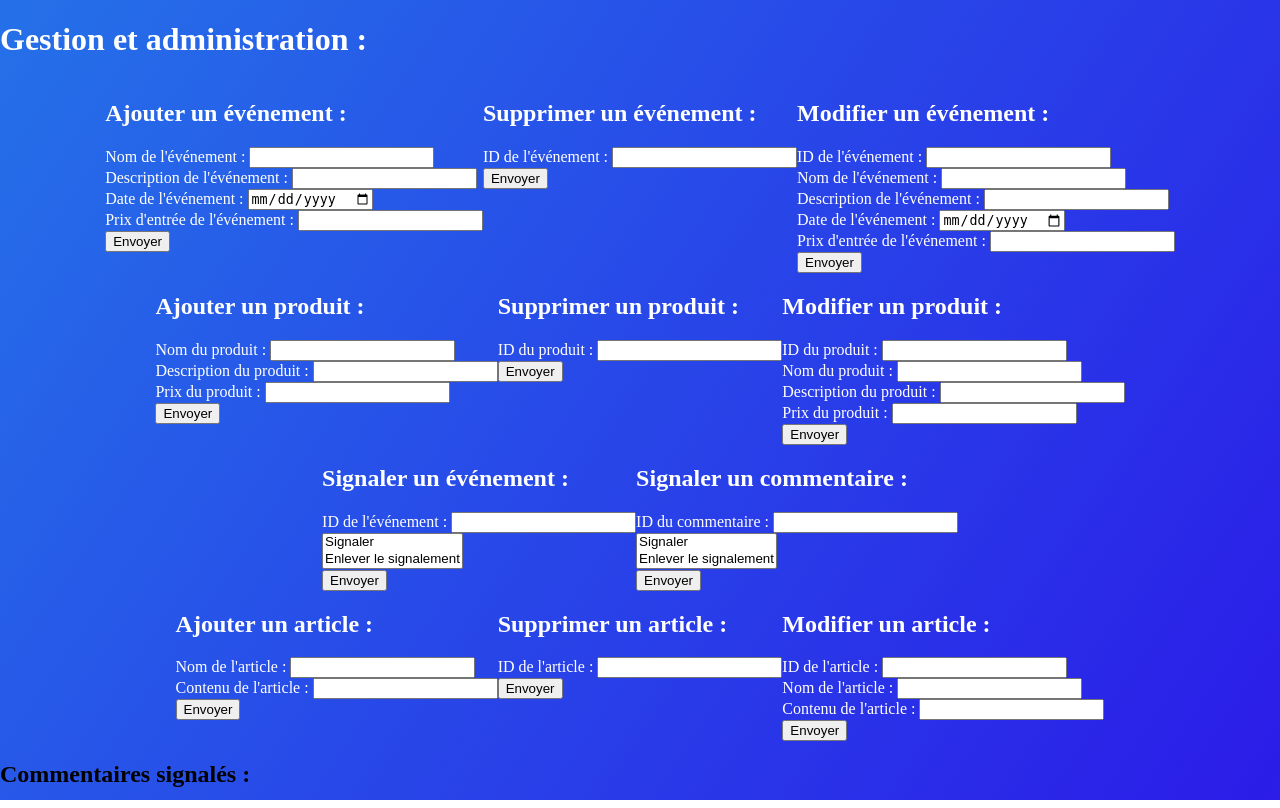
After one commit to AHIsma/ProjetWeb, a PHP site: page /Backoffice.php in a window 1280 px wide. The commit adds this page. Run offline with PHP 8.4, Linux system fonts and the light colour scheme; data that the repository does not hold is empty.

Commit message:
Add files via upload

```diff
--- /dev/null
+++ b/api/Backoffice.php
@@ -0,0 +1,238 @@
+<!DOCTYPE html>
+<html lang="fr">
+
+<head>
+    <meta charset="utf-8">
+    <title>Back-office</title>
+    <link rel="stylesheet" href="style.css">
+    <script src="https://code.jquery.com/jquery-3.4.1.js"
+        integrity="sha256-WpOohJOqMqqyKL9FccASB9O0KwACQJpFTUBLTYOVvVU=" crossorigin="anonymous">
+    </script>
+    <script src="scriptBackOffice.js"></script>
+</head>
+
+<body>
+    <div class="wrapper">
+        <h1>Gestion et administration :</h1>
+        <div class="container">
+            <div class="events">
+                <div class="addEvent">
+                    <div>
+                        <h2>Ajouter un événement :</h2>
+                    </div>
+                    <div>
+                        Nom de l'événement : <input type="text" id="nameAE" />
+                    </div>
+                    <div>
+                        Description de l'événement : <input type="text" id="descAE" />
+                    </div>
+                    <div>
+                        Date de l'événement : <input type="date" id="dateAE" />
+                    </div>
+                    <div>
+                        Prix d'entrée de l'événement : <input type="number" id="priceAE" />
+                    </div>
+                    <div>
+                        <input type="button" onclick="sendFormAddEvent()" value="Envoyer" />
+                    </div>
+                </div>
+                <div class="deleteEvent">
+                    <div>
+                        <h2>Supprimer un événement :</h2>
+                    </div>
+                    <div>
+                        ID de l'événement : <input type="number" id="idDE" />
+                    </div>
+                    <div>
+                        <input type="button" onclick="sendFormDeleteEvent()" value="Envoyer" />
+                    </div>
+                </div>
+                <div class="editEvent">
+                    <div>
+                        <h2>Modifier un événement :</h2>
+                    </div>
+                    <div>
+                        ID de l'événement : <input type="number" id="idEE" />
+                    </div>
+                    <div>
+                        Nom de l'événement : <input type="text" id="nameEE" />
+                    </div>
+                    <div>
+                        Description de l'événement : <input type="text" id="descEE" />
+                    </div>
+                    <div>
+                        Date de l'événement : <input type="date" id="dateEE" />
+                    </div>
+                    <div>
+                        Prix d'entrée de l'événement : <input type="number" id="priceEE" />
+                    </div>
+                    <div>
+                        <input type="button" onclick="sendFormEditEvent()" value="Envoyer" />
+                    </div>
+                </div>
+            </div>
+            <div class="products">
+                <div class="addProduct">
+                    <div>
+                        <h2>Ajouter un produit :</h2>
+                    </div>
+                    <div>
+                        Nom du produit : <input type="text" id="nameAP" />
+                    </div>
+                    <div>
+                        Description du produit : <input type="text" id="descAP" />
+                    </div>
+                    <div>
+                        Prix du produit : <input type="number" id="priceAP" />
+                    </div>
+                    <div>
+                        <input type="button" onclick="sendFormAddProduct()" value="Envoyer" />
+                    </div>
+                </div>
+                <div class="deleteProduct">
+                    <div>
+                        <h2>Supprimer un produit :</h2>
+                    </div>
+                    <div>
+                        ID du produit : <input type="number" id="idDP" />
+                    </div>
+                    <div>
+                        <input type="button" onclick="sendFormDeleteProduct()" value="Envoyer" />
+                    </div>
+                </div>
+                <div class="editProduct">
+                    <div>
+                        <h2>Modifier un produit :</h2>
+                    </div>
+                    <div>
+                        ID du produit : <input type="number" id="idEP" />
+                    </div>
+                    <div>
+                        Nom du produit : <input type="text" id="nameEP" />
+                    </div>
+                    <div>
+                        Description du produit : <input type="text" id="descEP" />
+                    </div>
+                    <div>
+                        Prix du produit : <input type="number" id="priceEP" />
+                    </div>
+                    <div>
+                        <input type="button" onclick="sendFormEditProduct()" value="Envoyer" />
+                    </div>
+                </div>
+            </div>
+            <div class="flags">
+                <div class="flagProduct">
+                    <div>
+                        <h2>Signaler un événement :</h2>
+                    </div>
+                    <div>
+                        ID de l'événement : <input type="number" id="idFP" />
+                    </div>
+                    <div>
+                        <form>
+                            <select size="2" id="typeFP">
+                                <option>Signaler</option>
+                                <option>Enlever le signalement</option>
+                            </select>
+                        </form>
+                        <!--Type de signalement : <input type="number" id="typeFP" />-->
+                    </div>
+                    <div>
+                        <input type="button" onclick="sendFormFlagEvent()" value="Envoyer" />
+                    </div>
+                </div>
+                <div class="flagComments">
+                    <div>
+                        <h2>Signaler un commentaire :</h2>
+                    </div>
+                    <div>
+                        ID du commentaire : <input type="number" id="idFC" />
+                    </div>
+                    <div>
+                        <form>
+                            <select size="2" id="typeFC">
+                                <option>Signaler</option>
+                                <option>Enlever le signalement</option>
+                            </select>
+                        </form>
+                        <!--Type de signalement : <input type="number" id="typeFP" />-->
+                    </div>
+                    <div>
+                        <input type="button" onclick="sendFormFlagComment()" value="Envoyer" />
+                    </div>
+                </div>
+            </div>
+            <div class="articles">
+                <div class="addArticles">
+                    <div>
+                        <h2>Ajouter un article :</h2>
+                    </div>
+                    <div>
+                        Nom de l'article : <input type="text" id="nameAA" />
+                    </div>
+                    <div>
+                        Contenu de l'article : <input type="text" id="contentAA" />
+                    </div>
+                    <div>
+                        <input type="button" onclick="sendFormAddArticle()" value="Envoyer" />
+                    </div>
+                </div>
+                <div class="deleteArticle">
+                    <div>
+                        <h2>Supprimer un article :</h2>
+                    </div>
+                    <div>
+                        ID de l'article : <input type="number" id="idDA" />
+                    </div>
+                    <div>
+                        <input type="button" onclick="sendFormDeleteArticle()" value="Envoyer" />
+                    </div>
+                </div>
+                <div class="editArticle">
+                    <div>
+                        <h2>Modifier un article :</h2>
+                    </div>
+                    <div>
+                        ID de l'article : <input type="number" id="idEA" />
+                    </div>
+                    <div>
+                        Nom de l'article : <input type="text" id="nameEA" />
+                    </div>
+                    <div>
+                        Contenu de l'article : <input type="text" id="contentEA" />
+                    </div>
+                    <div>
+                        <input type="button" onclick="sendFormEditArticle()" value="Envoyer" />
+                    </div>
+                </div>
+            </div>
+            <div class="listComs">
+                <h2>Commentaires signalés :</h2>
+                <?php
+
+                    function listFlaggedComs() {
+                        $bdd = new PDO('mysql:host=localhost;dbname=testprojet;charset=utf8', 'root', '');
+
+                        $requete = $bdd->prepare("SELECT `id`, `commentaire` FROM `commentaires` WHERE `flag` = 1");
+                        $requete->execute();
+
+                        $result = $requete->fetchAll(PDO::FETCH_ASSOC);
+                        //print_r($result);
+                        foreach ($result as &$value) {
+                            echo $value[id];
+                            echo "<br />";
+                            echo $value[commentaire];
+                            echo "<br />";
+                            echo "<br />";
+                        }
+                    }
+
+                    listFlaggedComs();
+                ?>
+            </div>
+        </div>
+    </div>
+</body>
+
+</html>
--- a/api/style.css
+++ b/api/style.css
@@ -32,6 +32,11 @@
 {
 	display: flex;
 	justify-content: center;
+}
+
+.listComs
+{
+    color: black;
 }
 
 /*body
```
